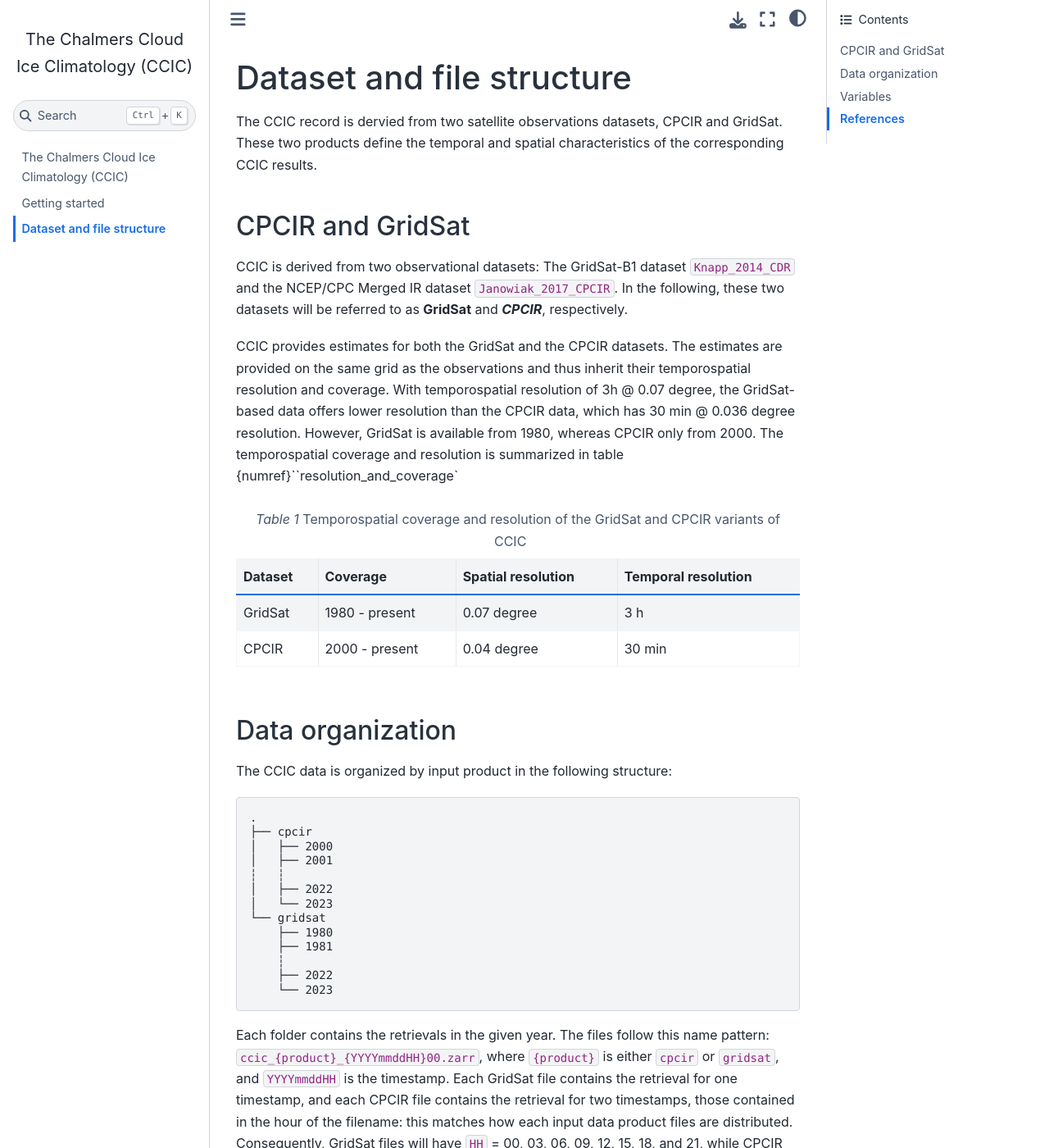
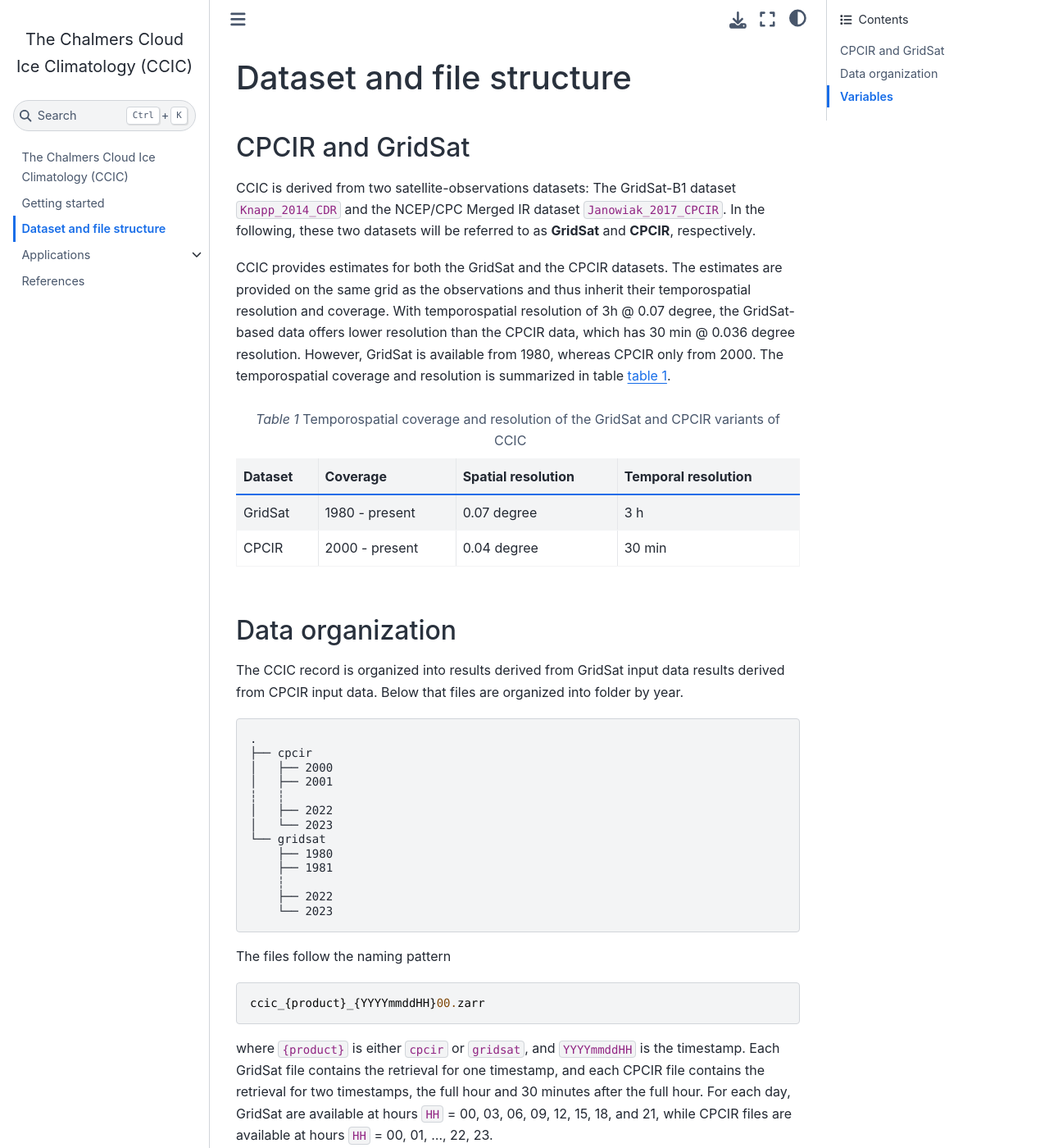
Before and after one commit to SEE-GEO/ccic, a Jupyter Book: the page built from docs/dataset_and_file_structure.md, in a window 1280 px wide and 1400 px high. Shown: the whole window at 82% size. Built offline with Jupyter Book 1.0.4 settings and Sphinx 7.4.7 and the Sphinx Book theme 1.1.4, drawn with Linux system fonts in a browser that asks for light colours; cross-references to code outside the pages are shown as plain code; some of the changed text lies outside the part shown.

Commit message:
Finalizing documentation.

````diff
--- a/docs/_config.yml
+++ b/docs/_config.yml
@@ -1,6 +1,7 @@
 # In _config.yml
 title: The Chalmers Cloud Ice Climatology (CCIC)
-author: Adrià Amell, Simon Pfreundschuh
+author: Adrià Amell, Julia Kukulies, Simon Pfreundschuh
+copyright: "2024"
 
 # Add a bibtex file so that we can create citations
 bibtex_bibfiles:
--- a/docs/_toc.yml
+++ b/docs/_toc.yml
@@ -3,3 +3,7 @@
 chapters:
   - file: getting_started
   - file: dataset_and_file_structure
+  - file: applications
+    sections:
+    - file: applications/cloud_tracking
+  - file: references
--- a/docs/dataset_and_file_structure.md
+++ b/docs/dataset_and_file_structure.md
@@ -1,13 +1,11 @@
 # Dataset and file structure
-
-The CCIC record is dervied from two satellite observations datasets, CPCIR and GridSat. These two products define the temporal and spatial characteristics of the corresponding CCIC results.
 
 ## CPCIR and GridSat
 
-CCIC is derived from two observational datasets: The GridSat-B1 dataset
+CCIC is derived from two satellite-observations datasets: The GridSat-B1 dataset
 {cite:p}`Knapp_2014_CDR` and the NCEP/CPC Merged IR dataset
 {cite:p}`Janowiak_2017_CPCIR`. In the following, these two datasets will be
-referred to as **GridSat** and ***CPCIR***, respectively.
+referred to as **GridSat** and **CPCIR**, respectively.
 
 CCIC provides estimates for both the GridSat and the CPCIR datasets. The
 estimates are provided on the same grid as the observations and thus inherit
@@ -15,7 +13,7 @@
 of 3h @ 0.07 degree, the GridSat-based data offers lower resolution than
 the CPCIR data, which has 30 min @ 0.036 degree resolution. However, GridSat
 is available from 1980, whereas CPCIR only from 2000. The temporospatial coverage
-and resolution is summarized in table {numref}``resolution_and_coverage`
+and resolution is summarized in table {numref}`table %s <resolution_and_coverage>`.
 
 ```{list-table} Temporospatial coverage and resolution of the GridSat and CPCIR variants of CCIC
 :header-rows: 1
@@ -37,7 +35,8 @@
 
 ## Data organization
 
-The CCIC data is organized by input product in the following structure:
+The CCIC record is organized  into results derived from GridSat input data results derived from CPCIR input data. Below that files are organized into folder by year.
+
 ```
 .
 ├── cpcir
@@ -54,11 +53,16 @@
     └── 2023
 ```
 
-Each folder contains the retrievals in the given year. The files follow this name pattern: `ccic_{product}_{YYYYmmddHH}00.zarr`, where `{product}` is either `cpcir` or `gridsat`, and `YYYYmmddHH` is the timestamp. Each GridSat file contains the retrieval for one timestamp, and each CPCIR file contains the retrieval for two timestamps, those contained in the hour of the filename: this matches how each input data product files are distributed. Consequently, GridSat files will have `HH` = 00, 03, 06, 09, 12, 15, 18, and 21, while CPCIR files will have `HH` = 00, 01, ..., 22, 23.
+The files follow the naming pattern
+
+```
+ccic_{product}_{YYYYmmddHH}00.zarr
+```
+ where `{product}` is either `cpcir` or `gridsat`, and `YYYYmmddHH` is the timestamp. Each GridSat file contains the retrieval for one timestamp, and each CPCIR file contains the retrieval for two timestamps, the full hour and 30 minutes after the full hour. For each day, GridSat are available at hours  `HH` = 00, 03, 06, 09, 12, 15, 18, and 21, while CPCIR files are available at hours `HH` = 00, 01, ..., 22, 23.
 
 ## Variables
 
-The CCIC climate data record provides esimtates of the total ice water path (TIWP) and a 2D cloud probability. The data files follow  CF conventions. The variables and their significance are listed in {numref}`table %s <variables>`.
+The CCIC climate data record provides esimtates of the total ice water path (TIWP) and a 2D cloud probability. The data files follow  CF conventions. The variables and their meaning are listed in {numref}`table %s <variables>`.
 
 ```{list-table} CCIC Variables and their significance
 :header-rows: 1
@@ -110,12 +114,7 @@
   - [-180, +180)
   - Longitude
 * - `time`
-  - s
+  - ns
   - [numpy's `datetime64[ns]`](https://numpy.org/doc/stable/reference/arrays.scalars.html#numpy.datetime64)<br/>(nanoseconds since Unix epoch)|
   -  Nominal retrieval time
 ```
-
-## References
-
-```{bibliography}
-```
````
Also changed, not shown: docs/applications.md (added, +3 -0 lines), docs/applications/cloud_tracking.md (added, +1 -0 lines), docs/getting_started.md (+3 -2 lines), docs/intro.md (+27 -16 lines), docs/references.md (added, +4 -0 lines), 1 other file.
